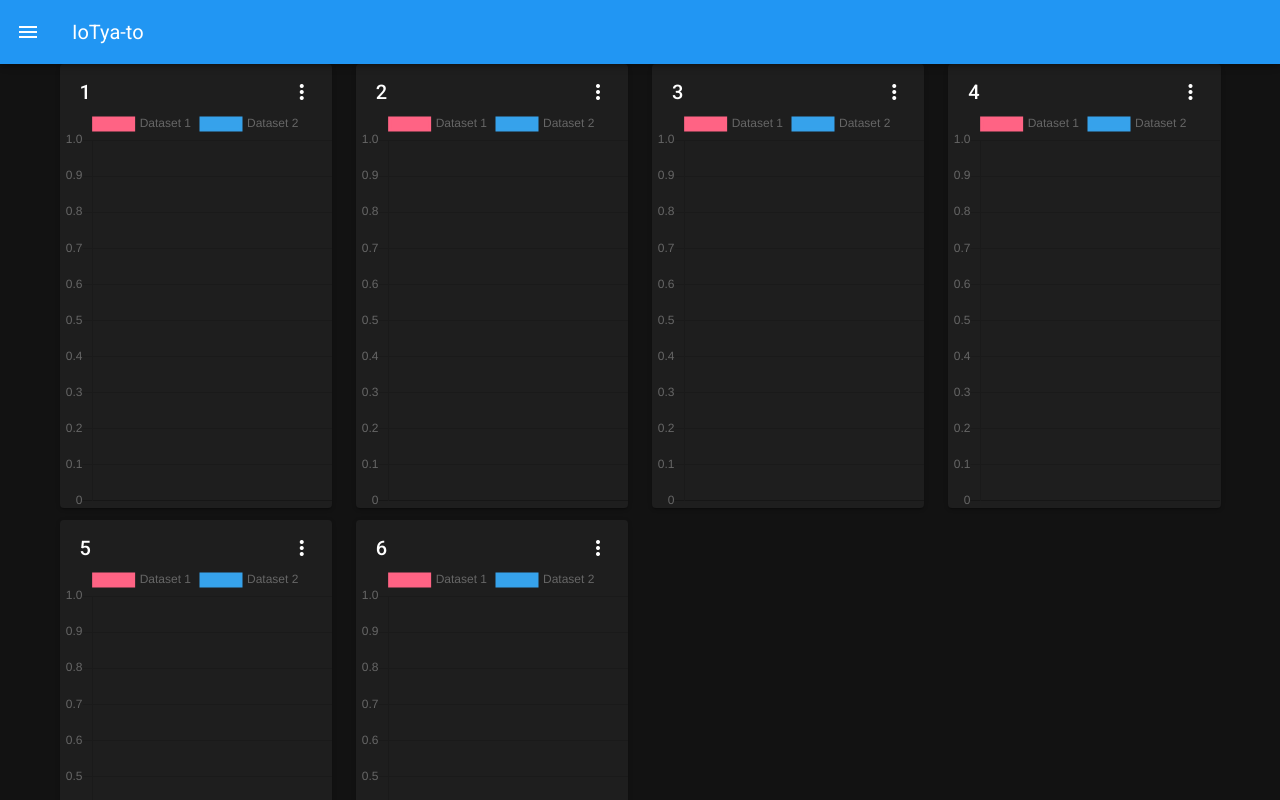
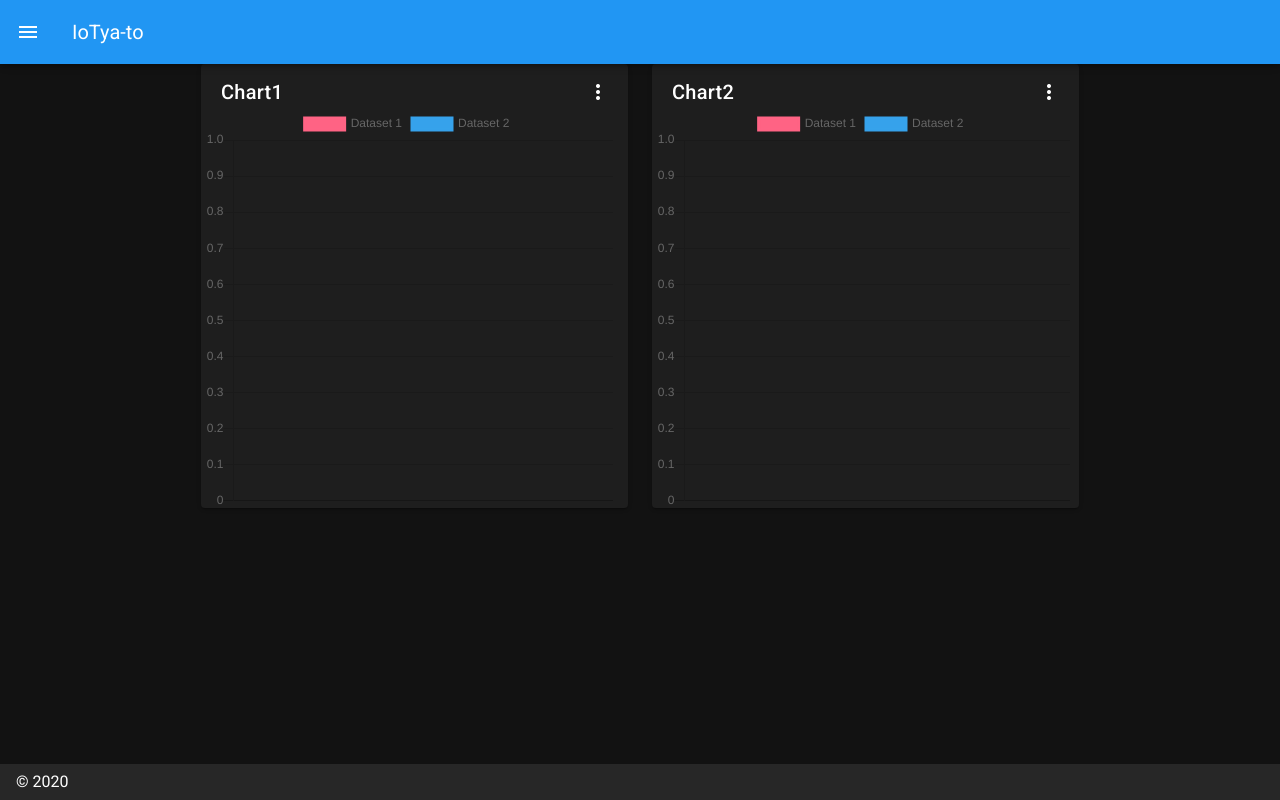
Before and after one commit to IoTya-To/IoTya-to, a Nuxt app: page / in a window 1280 px wide. Shown: the top 800 px of the page. Built offline with nearby package versions, Linux system fonts and the light colour scheme.

Commit message:
itemの個数に合わせてcol数を変更

```diff
--- a/components/ColorPickOption.vue
+++ b/components/ColorPickOption.vue
@@ -1,17 +1,28 @@
 <template>
   <v-list-item>
     <v-text-field
+      v-model="color"
+      :rules="[rules.HEXColor]"
       :label="label"
       required
     />
-    <v-btn color="#36a2eb" width="10" height="10" />
+    <v-btn :color="color" width="10" height="10" />
   </v-list-item>
 </template>
 
 <script>
+const regExp = /^#([0-9]|[A-F]|[a-f]){6}$|^#([F0]|[f0]){3}$/
 export default {
   name: 'ColorPickOption',
-  props: ['label']
+  props: ['label'],
+  data () {
+    return {
+      color: '',
+      rules: {
+        HEXColor: value => regExp.test(value) || 'not HEX ColorCode'
+      }
+    }
+  }
 }
 </script>
 
--- a/pages/index.vue
+++ b/pages/index.vue
@@ -1,16 +1,19 @@
 <template>
   <v-layout column justify-center align-center>
-    <v-flex xs12 sm2 md4 lg4 xl4>
+    <v-flex>
       <v-row>
         <v-col
-          v-for="n in 6"
+          v-for="n in charts"
           :key="n"
           xs="12"
           sm="6"
-          md="4"
-          lg="3"
+          :md="getmd(charts)"
+          :lg="getmd(charts)"
         >
-          <ChartCard :card-name="n" />
+          <ChartCard :card-name="n.chartTitle" />
+        </v-col>
+        <v-col cols="12">
+          <v-spacer />
         </v-col>
       </v-row>
     </v-flex>
@@ -19,6 +22,38 @@
 <script>
 import ChartCard from '../components/ChartCard'
 export default {
-  components: { ChartCard }
+  components: { ChartCard },
+  data () {
+    return {
+      baseGridSize: 4,
+      charts: [
+        {
+          id: 'temp',
+          chartTitle: 'Chart1',
+          chartType: 'Line',
+          cols: 1,
+          unit: '℃',
+          color: '#FF0000'
+        },
+        {
+          id: 'clocks',
+          chartTitle: 'Chart2',
+          chartType: 'Line',
+          cols: 1,
+          unit: 'Mhz',
+          color: '#FFFF00'
+        }
+      ]
+    }
+  },
+  methods: {
+    getmd (item) {
+      if (item.length < 4) {
+        return 12 / item.length
+      } else {
+        return 3
+      }
+    }
+  }
 }
 </script>
```
